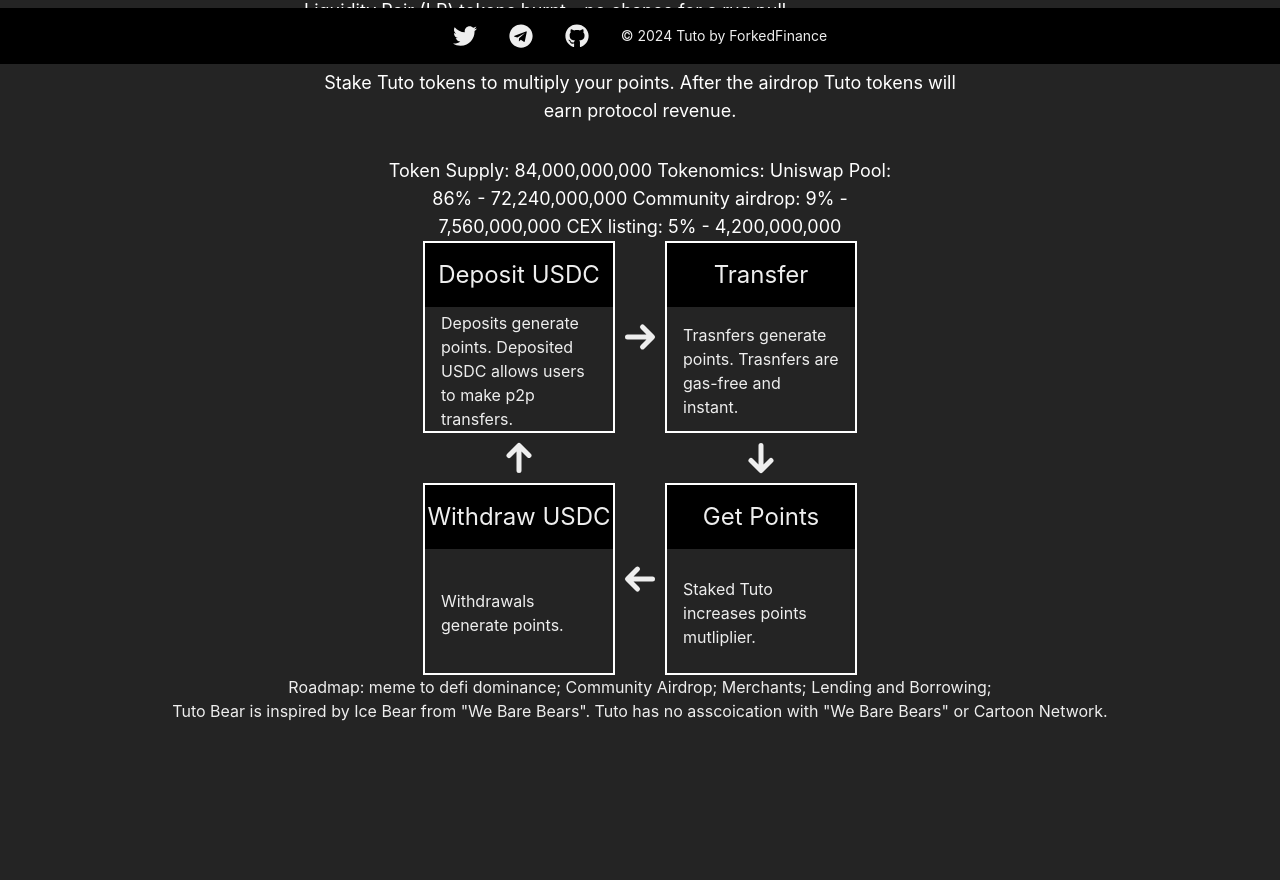
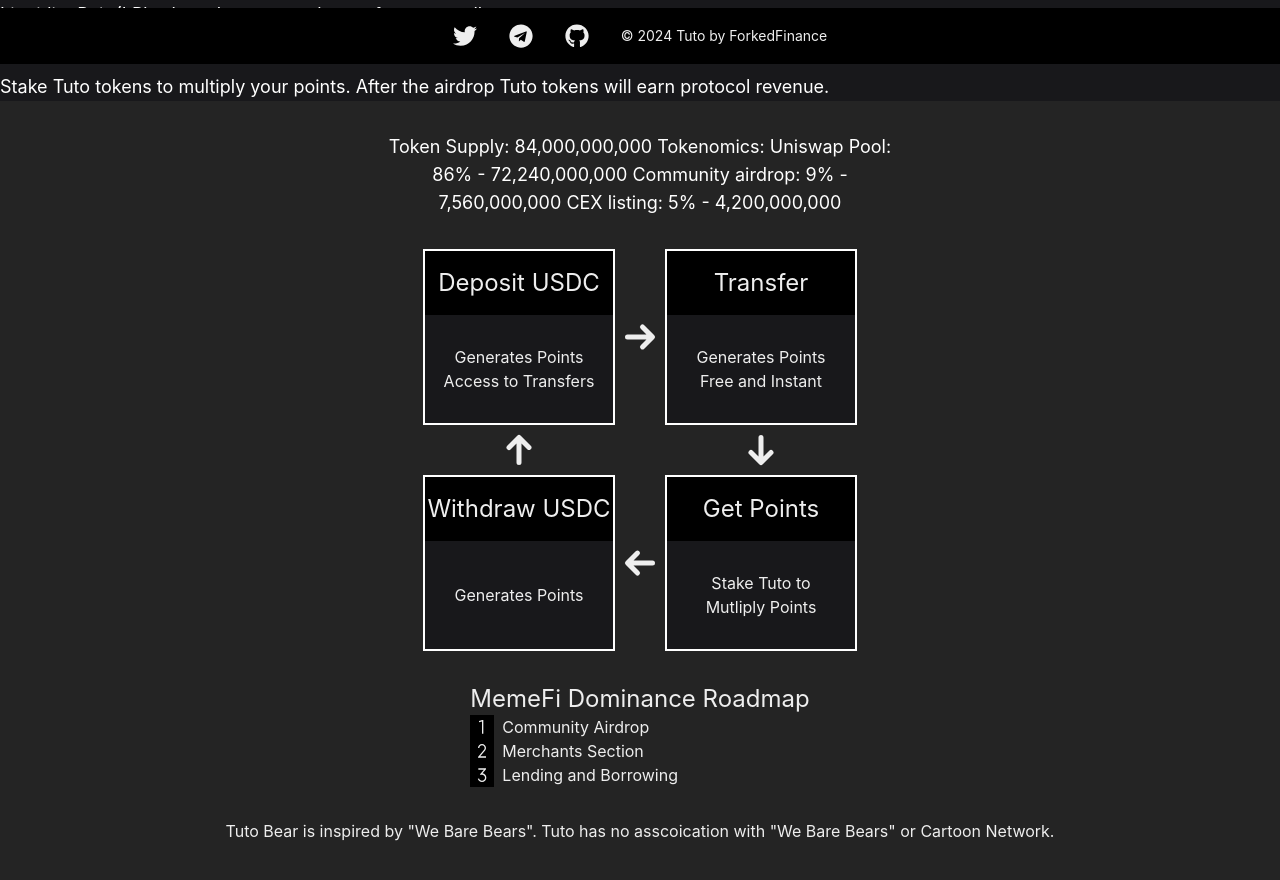
Before and after one commit to bb-face/forkedfinance-front-end, a React (Vite) app: page / in a window 1280 px wide. Shown: the part 736-1616 px from the top of the page. Before the commit the page ends 1515 px from the top, so only its background shows below. Built offline with nearby package versions, Linux system fonts and the light colour scheme.

Commit message:
home page styling sections

```diff
--- a/src/pages/Home.jsx
+++ b/src/pages/Home.jsx
@@ -6,6 +6,8 @@ import { HiArrowSmUp} from "react-icons/hi";
 import { HiArrowSmDown } from "react-icons/hi";
 import { HiArrowSmRight } from "react-icons/hi";
 import { HiArrowSmLeft } from "react-icons/hi";
+import { RiNumber1, RiNumber2, RiNumber3, RiNumber4 } from "react-icons/ri";
+
 
 
 import tutoBear from "../assets/TutoBear.png";
@@ -13,19 +15,19 @@ import tutoBear from "../assets/TutoBear.png";
 function Home() {
 	return (
 		<div className="flex flex-col justify-center items-center  text-center px-4">
-			<h1 className="text-white text-4xl font-bold text-primary leading-tight mb-4">
+			<h1 className="text-white text-4xl font-bold leading-tight mb-4">
 				The First and Only Ethereum Protocol Memecoin
 			</h1>
 
 			<div  className="flex flex-row w-screen max-w-5xl justify-evenly items-center">
           		<img src={tutoBear} alt="Tuto Bear" className="tutoBear scale-x-[-1]"/>
-				<div className="flex text-base text-lg text-white items-center  max-w-lg mb-8">
+				<div className="flex text-lg text-white items-center  max-w-lg mb-8">
 				Tuto is  both a memecoin and a protocol utility token. Tuto is above greedy developers and investors, crazy APYs and continuous token price drops. Tuto is different.
 				</div>
 			</div>
 
 			<div>
-			<div className="flex text-base text-white items-center  max-w-2xl mb-8">
+			<div className="flex text-base text-white items-center w-svw mb-8 mt-8 bg-zinc-900">
 				<ul className="list-none space-y-2">
 					<li className="text-white text-lg flex items-center">
 						No Pre-sale, no allocations, 86% of supply in Uniswap Pair. Anyone who wants to be a part of it - can.
@@ -42,7 +44,7 @@ function Home() {
 				</ul>
 			</div>
 			</div>
-				<div className="text-base text-lg text-white  max-w-lg">
+				<div className="text-lg text-white  max-w-lg mb-8">
 				 	Token Supply: 84,000,000,000
 				 	Tokenomics:
 					Uniswap Pool: 86% - 72,240,000,000
@@ -53,20 +55,26 @@ function Home() {
 				<div className="flex flex-col justify-center items-center">
 					<div className="flex flex-row">
 
-						<div className="h-48 w-48 border-white border-2 ">
+						<div className="h-44 w-48 border-white border-2 flex flex-col">
 							<h2  className="text-2xl bg-black py-4">
 							Deposit USDC
 							</h2>
-							<p className="h-32 flex items-center justify-center text-left px-4">Deposits generate points. Deposited USDC allows users to make p2p transfers.</p>
+							<div className="flex flex-col flex-grow items-center justify-center text-left px-4 bg-zinc-900">
+							<p> Generates Points</p>
+							<p> Access to Transfers</p>
+							</div>
 
 							</div>
 							<HiArrowSmRight size={50} className="place-self-center" />
 
-						<div className="h-48 w-48 border-white border-2 ">
+						<div className="h-44 w-48 border-white border-2 flex flex-col">
 							<h2  className="text-2xl bg-black py-4">
 							Transfer
 							</h2>
-							<p className="h-32 flex items-center justify-center text-left px-4">Trasnfers generate points. Trasnfers are gas-free and instant.</p>
+							<div className="flex flex-col flex-grow items-center justify-center text-left px-4 bg-zinc-900">
+								<p> Generates Points</p>
+								<p> Free and Instant</p>
+							</div>
 						</div>
 					</div>
 					<div className="flex flex-row">
@@ -75,24 +83,49 @@ function Home() {
 						<HiArrowSmDown size={50} className="place-self-center" />
 					</div>
 					<div className="flex flex-row">
-						<div className="h-48 w-48 border-white border-2 ">
+						<div className="h-44 w-48 border-white border-2 flex flex-col">
 							<h2  className="text-2xl bg-black py-4">
 								Withdraw USDC
 							</h2>
-							<p className="h-32 flex items-center justify-center text-left px-4">Withdrawals generate points. </p>
+							<div className="flex flex-col flex-grow items-center justify-center px-4 bg-zinc-900">
+								<p> Generates Points</p>
+							</div>
 						</div>
 						<HiArrowSmLeft size={50} className="place-self-center" />
-						<div className="h-48 w-48 border-white border-2 ">
+						<div className="h-44 w-48 border-white border-2 flex flex-col">
 							<h2  className="text-2xl bg-black py-4">
 							Get Points
 							</h2>
-							<p className="h-32 flex items-center justify-center text-left px-4">Staked Tuto increases points mutliplier.</p>
+							<div className="flex flex-col flex-grow items-center justify-center px-4 bg-zinc-900">
+								<p> Stake Tuto to Mutliply Points</p>
+							</div>
 						</div>
 					</div>
 				</div>
 			</div>
-			<div> Roadmap: meme to defi dominance; Community Airdrop; Merchants; Lending and Borrowing;  </div>
-			<div> Tuto Bear is inspired by Ice Bear from "We Bare Bears". Tuto has no asscoication with "We Bare Bears" or Cartoon Network.  </div>
+			<div className="mb-8 mt-8">
+				<h2 className="text-2xl">MemeFi Dominance Roadmap</h2>
+				<div className="flex flex-row items-center">
+					<div className="bg-black w-6 h-6 flex justify-center items-center">
+						<RiNumber1 />
+					</div>
+					<p className="ml-2"> Community Airdrop </p>
+				</div>
+				<div className="flex flex-row items-center">
+					<div className="bg-black w-6 h-6 flex justify-center items-center">
+						<RiNumber2 />
+					</div>
+					<p className="ml-2"> Merchants Section </p>
+				</div>
+				<div className="flex flex-row items-center">
+					<div className="bg-black w-6 h-6 flex justify-center items-center">
+						<RiNumber3 />
+					</div>
+					<p className="ml-2"> Lending and Borrowing </p>
+				</div>
+
+			</div>
+			<div> Tuto Bear is inspired by "We Bare Bears". Tuto has no asscoication with "We Bare Bears" or Cartoon Network.  </div>
 
 		</div>
 
--- a/src/pages/Merchants.jsx
+++ b/src/pages/Merchants.jsx
@@ -5,6 +5,8 @@ const Merchants = () => {
     <div className="max-w-md mx-auto my-10 p-6">
       <div className="mb-4">
         <h1 className="text-lg font-semibold">Comming Soon!</h1>
+        <h2 className="text-lg font-semibold">Merchants Description</h2>
+
       </div>
     </div>
   );
```
